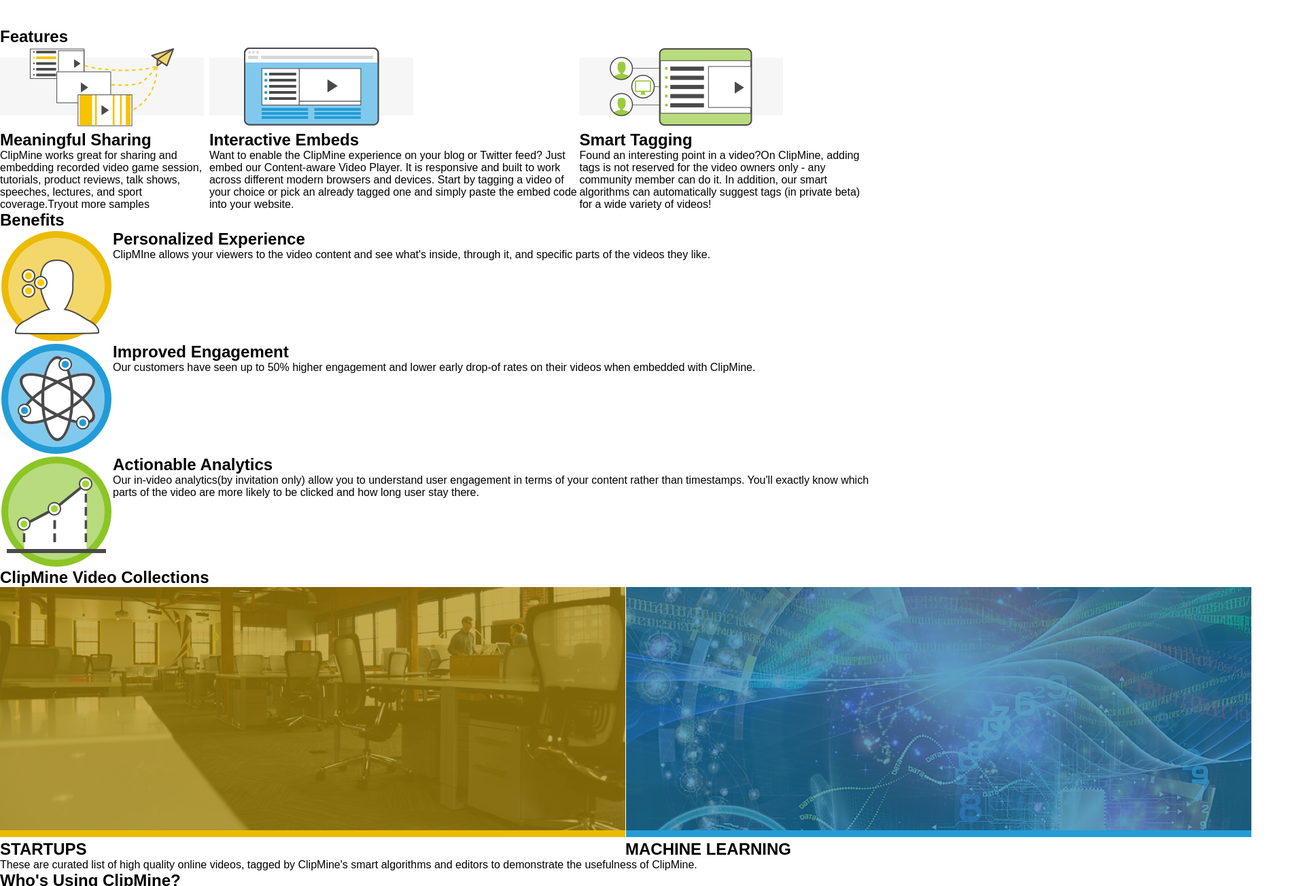
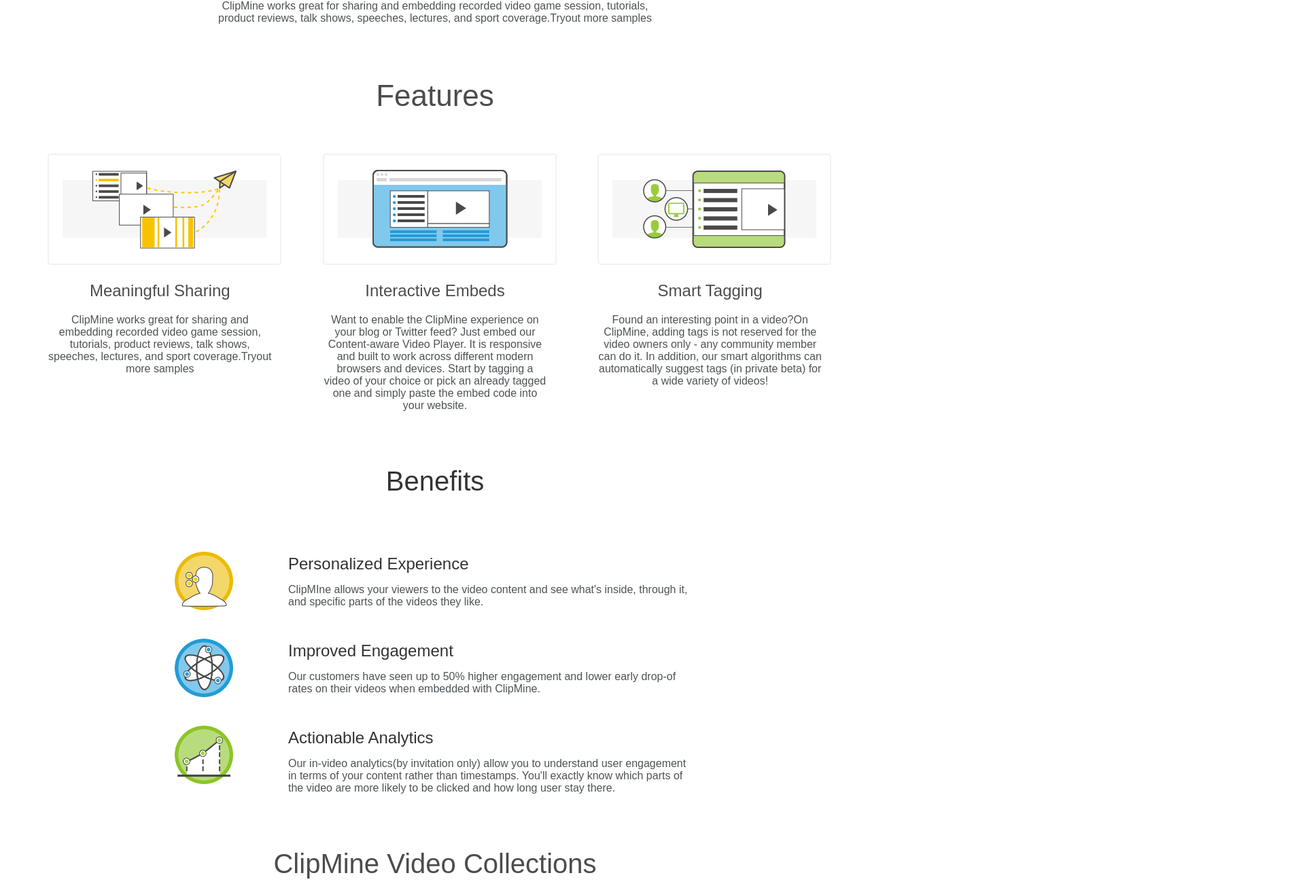
Before and after one commit to mohammad56saad/ClipMine_HTML_-_CSS_Project, a plain HTML site: page index.html in a window 1280 px wide. Shown: the part 1458-2762 px from the top of the page at 68% size, 1920 px wide, since content can reach past the window. Drawn offline with Linux system fonts and the light colour scheme.

Commit message:
Features, Benefits, & Collections sections styling have been done

```diff
--- a/index.html
+++ b/index.html
@@ -71,8 +71,8 @@
                 talk shows, speeches, lectures, and sport coverage.Tryout more samples</p>
         </section>
         <section id="features">
-            <h1>Features</h1>
-            <article class="flex">
+            <p>Features</p>
+            <article class="flex feature-items">
                 <div>
                     <img src="assests/index-sharing_300x120.png" alt="meaningful-sharing">
                     <h2>Meaningful Sharing</h2>
@@ -126,13 +126,13 @@
         </section>
         <section id="collections">
             <h1>ClipMine Video Collections</h1>
-            <div class="flex">
+            <div class="flex collection-images">
                 <article>
-                    <img src="assests/collection-startup_920x368.png" alt="startup-collection">
+                    <img src="assests/collection-startup_460x184.png" alt="startup-collection">
                     <h2>STARTUPS</h2>
                 </article>
                 <article>
-                    <img src="assests/collection-ml_922x368.png" alt="machine-learning-collection">
+                    <img src="assests/collection-ml_461x184.png" alt="machine-learning-collection">
                     <h2>MACHINE LEARNING</h2>
                 </article>
             </div>
@@ -141,13 +141,13 @@
         </section>
         <section id="users">
             <h1>Who's Using ClipMine?</h1>
-            <div class="flex">
-                <img src="assests/partner-yc_430x188.png" alt="partner-yc">
-                <img src="assests/partner-blackbox_430x188.png" alt="partner-blackbox">
-                <img src="assests/partner-ucf_430x188.png" alt="partner-ucf">
-                <img src="assests/partner-bothsides_430x188.png" alt="partner-bothsides">
-                <img src="assests/partner-cv_430x188.png" alt="partner-cv">
-                <img src="assests/partner-500startups_430x188.png" alt="partner-startups">
+            <div class="flex partners">
+                <img src="assests/partner-yc_215x94.png" alt="partner-yc">
+                <img src="assests/partner-blackbox_215x94.png" alt="partner-blackbox">
+                <img src="assests/partner-ucf_215x94.png" alt="partner-ucf">
+                <img src="assests/partner-bothsides_215x94.png" alt="partner-bothsides">
+                <img src="assests/partner-cv_215x94.png" alt="partner-cv">
+                <img src="assests/partner-500startups_215x94.png" alt="partner-startups">
             </div>
             <p>Want to embed videos on your website? <a href="#">content</a></p>
         </section>
--- a/styles.css
+++ b/styles.css
@@ -77,7 +77,7 @@
 }
 
 #videos-section{
-    margin: 80px 60px;
+    margin: 80px 70px;
     color: #333333;
 }
 
@@ -129,3 +129,132 @@
     width: 15px;
     margin-left: 20px;
 }
+
+#videos-section > p{
+    margin-top: 80px;
+    text-align: center;
+    width: 60%;
+    margin: 80px auto auto auto;
+    color: #4e5255;
+}
+
+#features{
+    margin: auto 70px;
+    color: rgba(0, 0, 0, 0.7);
+}
+
+#features > p{
+    text-align: center;
+    font-weight: lighter;
+    /* color: #5c5c5c; */
+    font-size: 44px;
+    margin-bottom: 60px;
+}
+
+.feature-items{
+    justify-content: space-between;
+}
+
+#features div{
+    width: 29%;
+    text-align: center;
+    color: #4e5255;
+}
+
+#features img{
+    border: 2px solid rgba(127,127,127, 0.1);
+    padding: 20px;
+    border-radius: 5px;
+}
+
+#features h2{
+    font-weight: normal;
+    color: rgba(0, 0, 0, 0.7);
+    margin: 20px auto;
+}
+
+#benefits{
+    margin: 80px auto;
+}
+
+#benefits h1{
+    text-align: center;
+    font-size: 40px;
+    font-weight: normal;
+    color: rgba(0, 0, 0, 0.8);
+    margin-bottom: 80px;
+}
+
+#benefits div{
+    width: 60%;
+    margin: auto;
+    margin-bottom: 40px;
+    align-items: start;
+}
+
+#benefits img{
+    width: 88px;
+    margin-right: 80px;
+}
+
+#benefits h2{
+    margin: 5px  auto 15px;
+    font-weight: lighter;
+    opacity: 0.8;
+}
+
+#benefits p{
+    color: #4e5255;
+}
+
+#collections{
+    width: 80%;
+    margin: auto;
+}
+
+#collections h1{
+    text-align: center;
+    font-size: 40px;
+    font-weight: lighter;
+    color: rgba(0, 0, 0, 0.7);
+    margin-bottom: 80px;
+}
+
+.collection-images{
+    justify-content: space-between;
+}
+
+.collection-images h2{
+    position: relative;
+    justify-self: center;
+    bottom: 110px;
+    color: white;
+    font-weight: normal;
+}
+
+#collections p{
+    color: #4e5255;
+    text-align: center;
+    width: 60%;
+    margin: 40px auto;
+}
+
+#users{
+    background-color: #f6f6f6;
+    padding-top: 80px;
+}
+
+#users h1{
+    text-align: center;
+    margin-bottom: 40px;
+    font-size: 36px;
+    font-weight: lighter;
+    color: rgba(0, 0, 0, 0.7);
+}
+
+.partners{
+    width: 70%;
+    margin: auto;
+    flex-wrap: wrap;
+    justify-content: space-between;
+}
```
